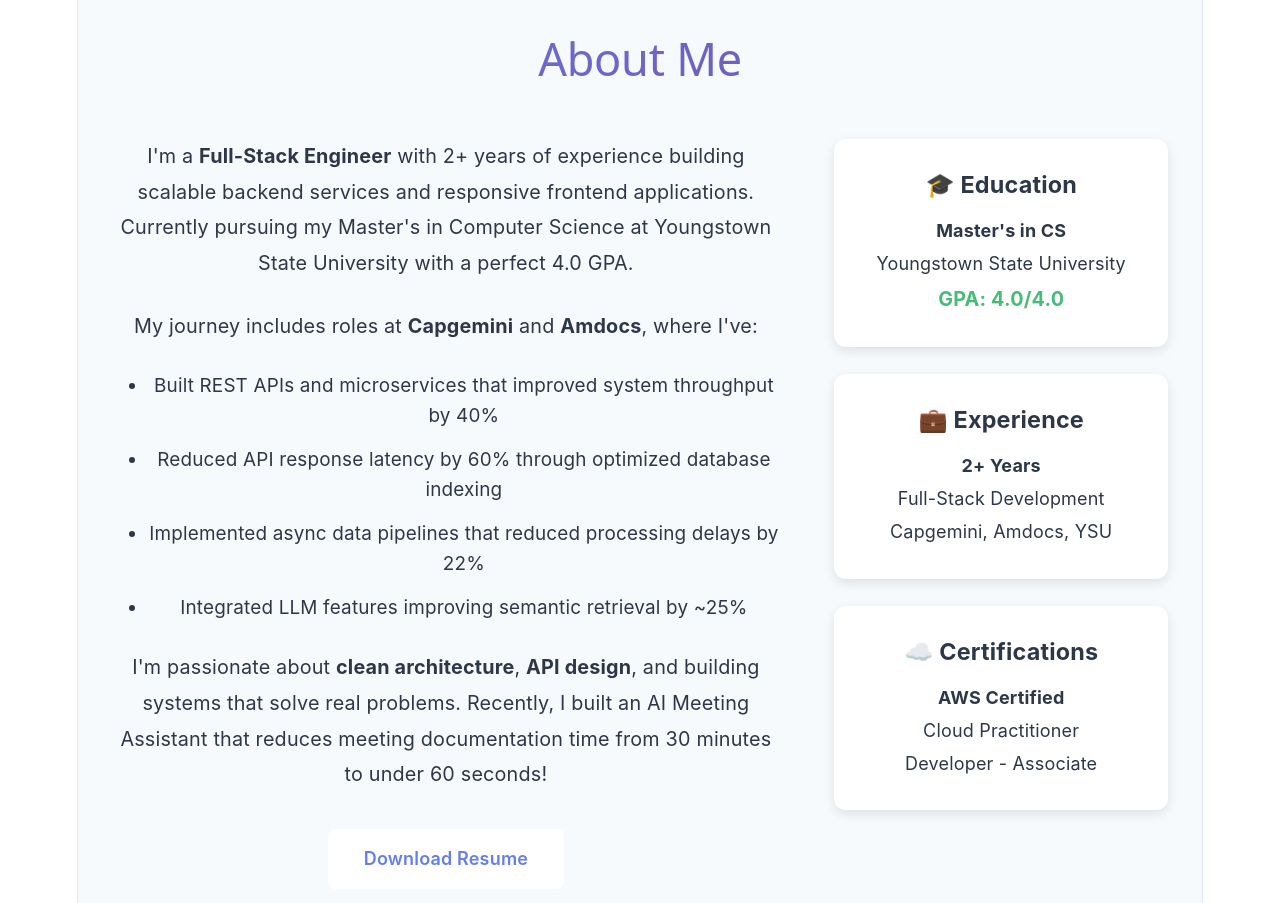
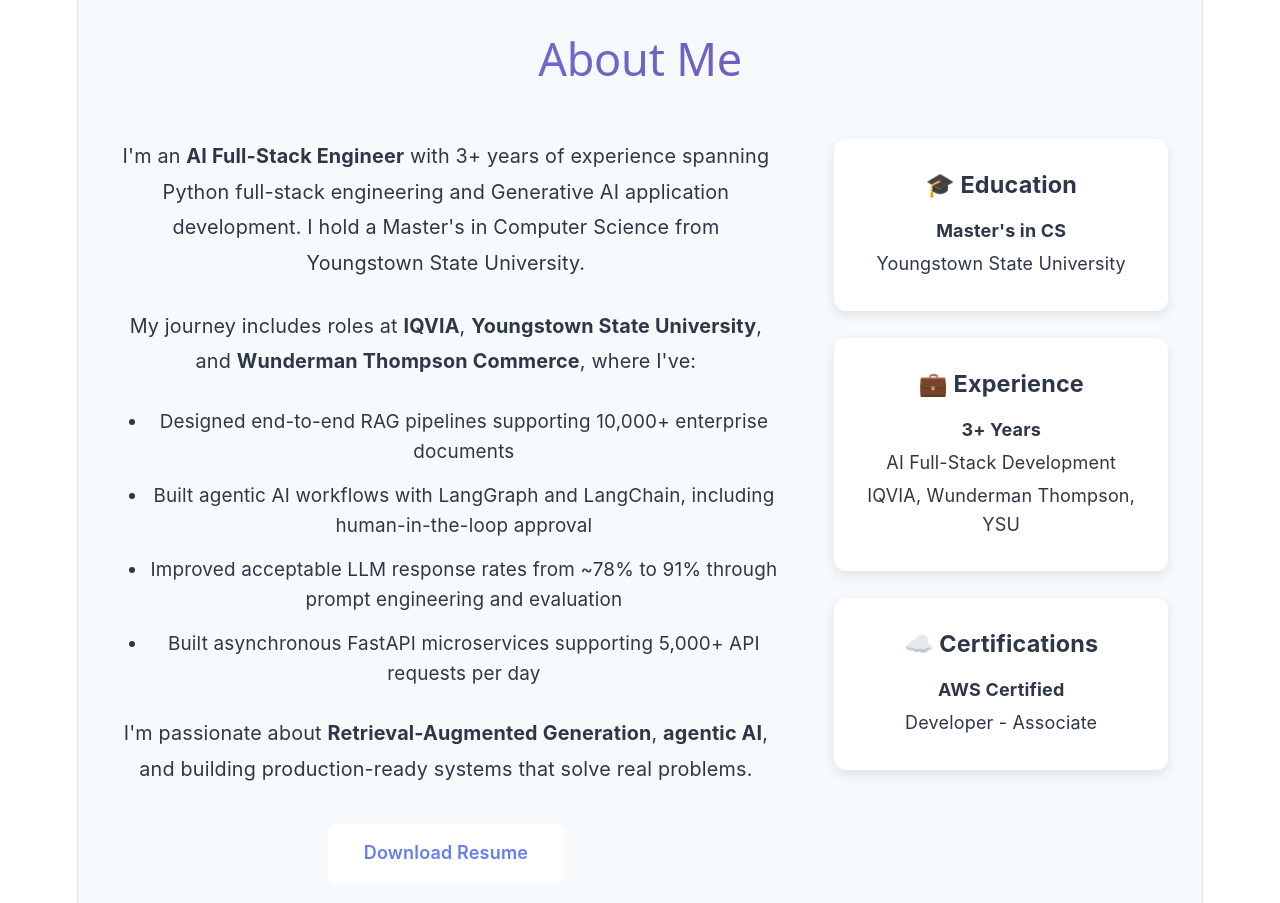
Before and after one commit to Vanoushika/portfolio, a React app: page / in a window 1280 px wide. Shown: the part 840-1743 px from the top of the page. Built offline with nearby package versions, Linux system fonts and the light colour scheme; the HTML template or start-up script is replaced by a standard one.

Commit message:
Update About.jsx

```diff
--- a/src/components/About.jsx
+++ b/src/components/About.jsx
@@ -8,23 +8,23 @@
         <div className="about-content">
           <div className="about-text">
             <p>
-              I'm a <strong>Full-Stack Engineer</strong> with 2+ years of experience building scalable backend services
-              and responsive frontend applications. Currently pursuing my Master's in Computer Science at
-              Youngstown State University with a perfect 4.0 GPA.
+              I'm an <strong>AI Full-Stack Engineer</strong> with 3+ years of experience spanning Python full-stack
+              engineering and Generative AI application development. I hold a Master's in Computer Science from
+              Youngstown State University.
             </p>
             <p>
-              My journey includes roles at <strong>Capgemini</strong> and <strong>Amdocs</strong>, where I've:
+              My journey includes roles at <strong>IQVIA</strong>, <strong>Youngstown State University</strong>,
+              and <strong>Wunderman Thompson Commerce</strong>, where I've:
             </p>
             <ul>
-              <li>Built REST APIs and microservices that improved system throughput by 40%</li>
-              <li>Reduced API response latency by 60% through optimized database indexing</li>
-              <li>Implemented async data pipelines that reduced processing delays by 22%</li>
-              <li>Integrated LLM features improving semantic retrieval by ~25%</li>
+              <li>Designed end-to-end RAG pipelines supporting 10,000+ enterprise documents</li>
+              <li>Built agentic AI workflows with LangGraph and LangChain, including human-in-the-loop approval</li>
+              <li>Improved acceptable LLM response rates from ~78% to 91% through prompt engineering and evaluation</li>
+              <li>Built asynchronous FastAPI microservices supporting 5,000+ API requests per day</li>
             </ul>
             <p>
-              I'm passionate about <strong>clean architecture</strong>, <strong>API design</strong>,
-              and building systems that solve real problems. Recently, I built an AI Meeting Assistant
-              that reduces meeting documentation time from 30 minutes to under 60 seconds!
+              I'm passionate about <strong>Retrieval-Augmented Generation</strong>, <strong>agentic AI</strong>,
+              and building production-ready systems that solve real problems.
             </p>
             <div className="about-cta">
               <a href="/anoushikavennamaneniresume.pdf" target="_blank" className="btn btn-primary">
@@ -37,18 +37,16 @@
               <h3>🎓 Education</h3>
               <p><strong>Master's in CS</strong></p>
               <p>Youngstown State University</p>
-              <p className="gpa">GPA: 4.0/4.0</p>
             </div>
             <div className="highlight-card">
               <h3>💼 Experience</h3>
-              <p><strong>2+ Years</strong></p>
-              <p>Full-Stack Development</p>
-              <p>Capgemini, Amdocs, YSU</p>
+              <p><strong>3+ Years</strong></p>
+              <p>AI Full-Stack Development</p>
+              <p>IQVIA, Wunderman Thompson, YSU</p>
             </div>
             <div className="highlight-card">
               <h3>☁️ Certifications</h3>
               <p><strong>AWS Certified</strong></p>
-              <p>Cloud Practitioner</p>
               <p>Developer - Associate</p>
             </div>
           </div>
```
